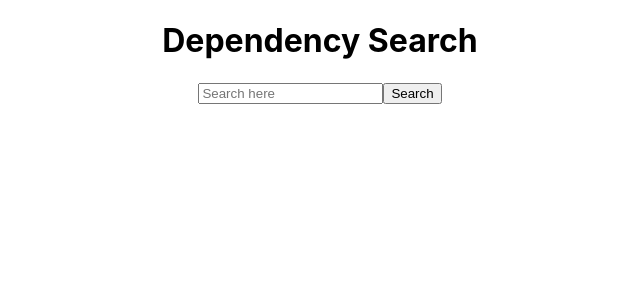
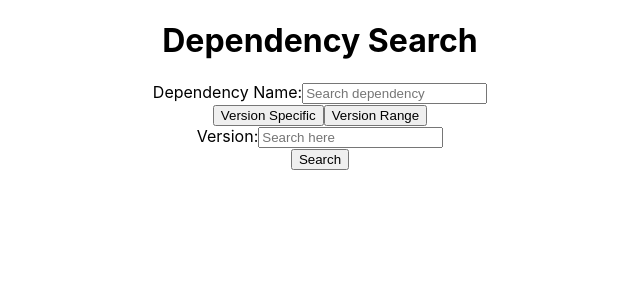
Before and after one commit to KevinGit9/Dependency-Search, a React (Create React App) app in the folder frontend/: page /search in a window 1280 px wide. Shown: the top 300 px of the page, without its empty margins (320-960 px from the left). Built offline with nearby package versions, Linux system fonts and the light colour scheme.

Commit message:
updated search screen and added few components

```diff
--- a/frontend/src/App.tsx
+++ b/frontend/src/App.tsx
@@ -1,7 +1,7 @@
 import React from 'react';
 import './App.css';
 import { Route, Routes } from 'react-router-dom';
-import DependencySearch from './routes/DependencySearch';
+import Search from './routes/Search';
 import Home from './routes/Home';
 
 function App() {
@@ -9,7 +9,7 @@ function App() {
     <div className="App">
       <Routes>
           <Route path="/" element={ <Home/> } />
-          <Route path="/search" element={ <DependencySearch/> } />
+          <Route path="/search" element={ <Search/> } />
       </Routes>
     </div>
   );
--- /dev/null
+++ b/frontend/src/components/DependencySearch.tsx
@@ -0,0 +1,48 @@
+import React, { useState } from "react";
+import VersionRange from "./VersionRange";
+import SearchBar from "./SearchBar";
+
+
+function DependencySearch() {
+    const [dependencyName, setDependencyName] = useState('');
+    const [fromVersion, setFromVersion] = useState('');
+    const [toVersion, setToVersion] = useState('');
+    const [range, setRange] = useState(false);
+
+    const handleChange = (e: React.ChangeEvent<HTMLInputElement>, setter: any) => {
+        e.preventDefault();
+        setter(e.target.value);
+    };
+
+    const handleSearch = (dependencyName: string, fromVersion: string, toVersion: string) => {
+        // API call
+    };
+
+    return (
+        <div>
+            <label>
+                Dependency Name:
+                <input
+                    type="text"
+                    placeholder="Search dependency"
+                    onChange={(e) => handleChange(e, setDependencyName)}
+                    value={dependencyName}
+                />
+            </label>
+
+            <div>
+                <button onClick={() => setRange(false)}> Version Specific </button>
+                <button onClick={() => setRange(true)}> Version Range </button>
+            </div>
+            {range ? ( // if range is true VersionRange, else SearchBar
+                <VersionRange fromVersion={setFromVersion} toVersion={setToVersion} />
+            ) : (
+                <SearchBar label="Version:" onSearch={() => handleSearch(dependencyName, fromVersion, toVersion)} />
+            )}
+
+            <button onClick={() => handleSearch(dependencyName, fromVersion, toVersion)}> Search </button>
+        </div>
+    )
+}
+
+export default DependencySearch;
--- a/frontend/src/components/SearchBar.tsx
+++ b/frontend/src/components/SearchBar.tsx
@@ -1,6 +1,7 @@
 import React, { useState } from "react";
 
 interface SearchBarProps {
+    label: string;
     onSearch: (query: string) => void;
 }
 
@@ -18,18 +19,18 @@ function SearchBar(search: SearchBarProps) {
 
     return (
         <div>
+            <label>
+                {search.label}
                 <input
-                type = "text"
+                    type="text"
                     placeholder="Search here"
                     onChange={handleChange}
                     onKeyDown={(e) => {
-                    if (e.key === "Enter")
-                        {handleSearch()}
-                    }
-                }
+                        if (e.key === "Enter") { handleSearch() }
+                    }}
                     value={searchInput}
                 />
-            <button onClick={handleSearch}> Search </button>
+            </label>
         </div>
     )
 }
--- /dev/null
+++ b/frontend/src/components/VersionRange.tsx
@@ -0,0 +1,51 @@
+import React, { useState } from "react";
+
+interface VersionRangeProps {
+    fromVersion: any
+    toVersion: any
+}
+
+function VersionRange(functions: VersionRangeProps) {
+    const [fromVersion, setFromVersion] = useState('');
+    const [toVersion, setToVersion] = useState('');
+
+    const handleChange = (e: React.ChangeEvent<HTMLInputElement>, setter: any) => {
+        e.preventDefault();
+        setter(e.target.value);
+    };
+
+    return (
+        <div>
+            <label>
+                From:
+                <input
+                    type = "text"
+                    placeholder="Version"
+                    onChange={(e) => handleChange(e, functions.fromVersion)}
+                    onKeyDown={(e) => {
+                        if (e.key === "Enter")
+                            console.log("hello")
+                        }
+                    }
+                    value={fromVersion}
+                />
+            </label>
+            <label>
+                To:
+                <input
+                    type = "text"
+                    placeholder="Version"
+                    onChange={(e) => handleChange(e, functions.toVersion)}
+                    onKeyDown={(e) => {
+                        if (e.key === "Enter")
+                            console.log("hello")
+                        }
+                    }
+                    value={toVersion}
+                />
+            </label>
+        </div>
+    );
+};
+
+export default VersionRange;
--- a/frontend/src/routes/DependencySearch.tsx
+++ b/frontend/src/routes/Search.tsx
@@ -1,7 +1,7 @@
 import React from "react";
-import SearchBar from "../components/SearchBar";
+import DependencySearch from "../components/DependencySearch";
 
-function DependencySearch() {
+function Search() {
     const handleSearch = (query: string) => {
         // Perform search logic with the query
         console.log('Performing search for:', query);
@@ -10,9 +10,9 @@ function DependencySearch() {
     return (
         <div>
             <h1>Dependency Search</h1>
-            <SearchBar onSearch={handleSearch}></SearchBar>
+            <DependencySearch/>
         </div>
     )
 }
 
-export default DependencySearch;
+export default Search;
```
Lines whose indentation alone changed are shown as unchanged.
